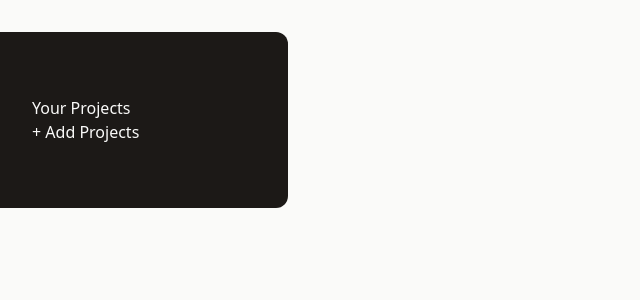
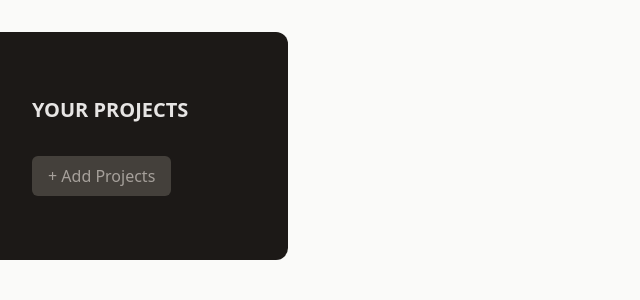
Before and after one commit to xhyasar/your-projetcs, a React (Vite) app: page / in a window 1280 px wide. Shown: the top 300 px of the page, without its empty margins (0-640 px from the left). Built offline with nearby package versions, Linux system fonts and the light colour scheme.

Commit message:
Add Input component and NewProjects form; enhance ProjectsSidebar styling

```diff
--- /dev/null
+++ b/src/components/Input.jsx
@@ -0,0 +1,8 @@
+export default function Input({label, textarea, ...props}) {
+    return(
+        <p>
+            <label>{label}</label>
+            {textarea ? <textarea {...props} /> : <input {...props} />}
+        </p>
+    );
+}
--- /dev/null
+++ b/src/components/NewProjects.jsx
@@ -0,0 +1,19 @@
+import {Input} from "postcss";
+
+export default function NewProjects() {
+    return <div>
+        <menu>
+            <li>
+                <button>Cancel</button>
+            </li>
+            <li>
+                <button>Save</button>
+            </li>
+        </menu>
+        <div>
+            <Input label="Title"/>
+            <Input label="Description"/>
+            <Input label="Due Date"/>
+        </div>
+    </div>
+}
--- a/src/components/ProjectsSidebar.jsx
+++ b/src/components/ProjectsSidebar.jsx
@@ -1,9 +1,12 @@
 export default function ProjectsSidebar() {
     return (
         <aside className="w-1/3 px-8 py-16 bg-stone-900 text-stone-50 md:w-72 rounded-r-xl">
-            <h2>Your Projects</h2>
+            <h2 className="mb-8 font-bold uppercase md:text-xl text-stone-200">Your Projects</h2>
             <div>
-                <button>+ Add Projects</button>
+                <button
+                    className="px-4 py-2 text-xs md:text-base rounded-md bg-stone-700 text-stone-400 hover:bg-stone-600 hover:text-stone-100">
+                    + Add Projects
+                </button>
             </div>
             <ul></ul>
         </aside>
```
